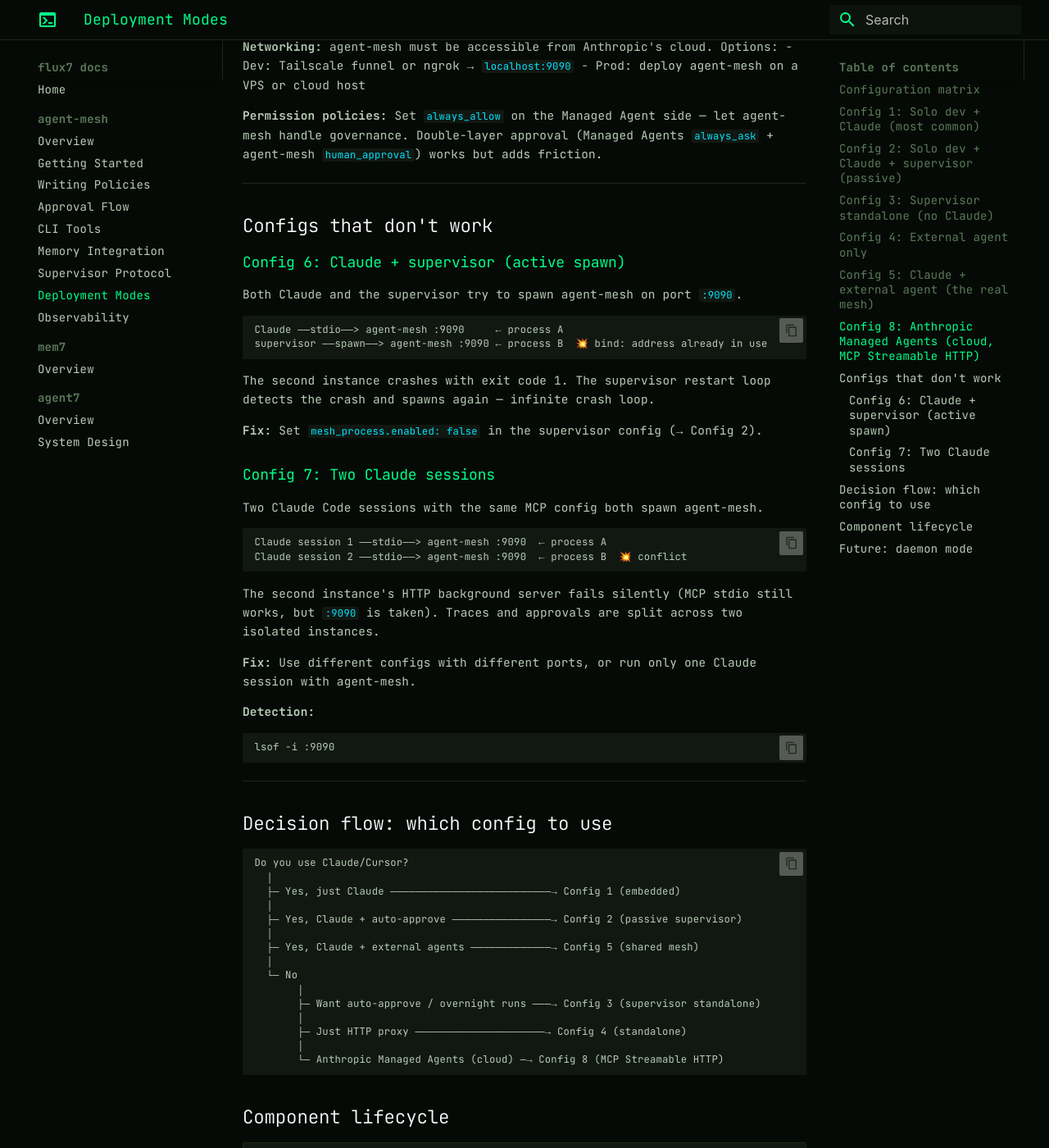
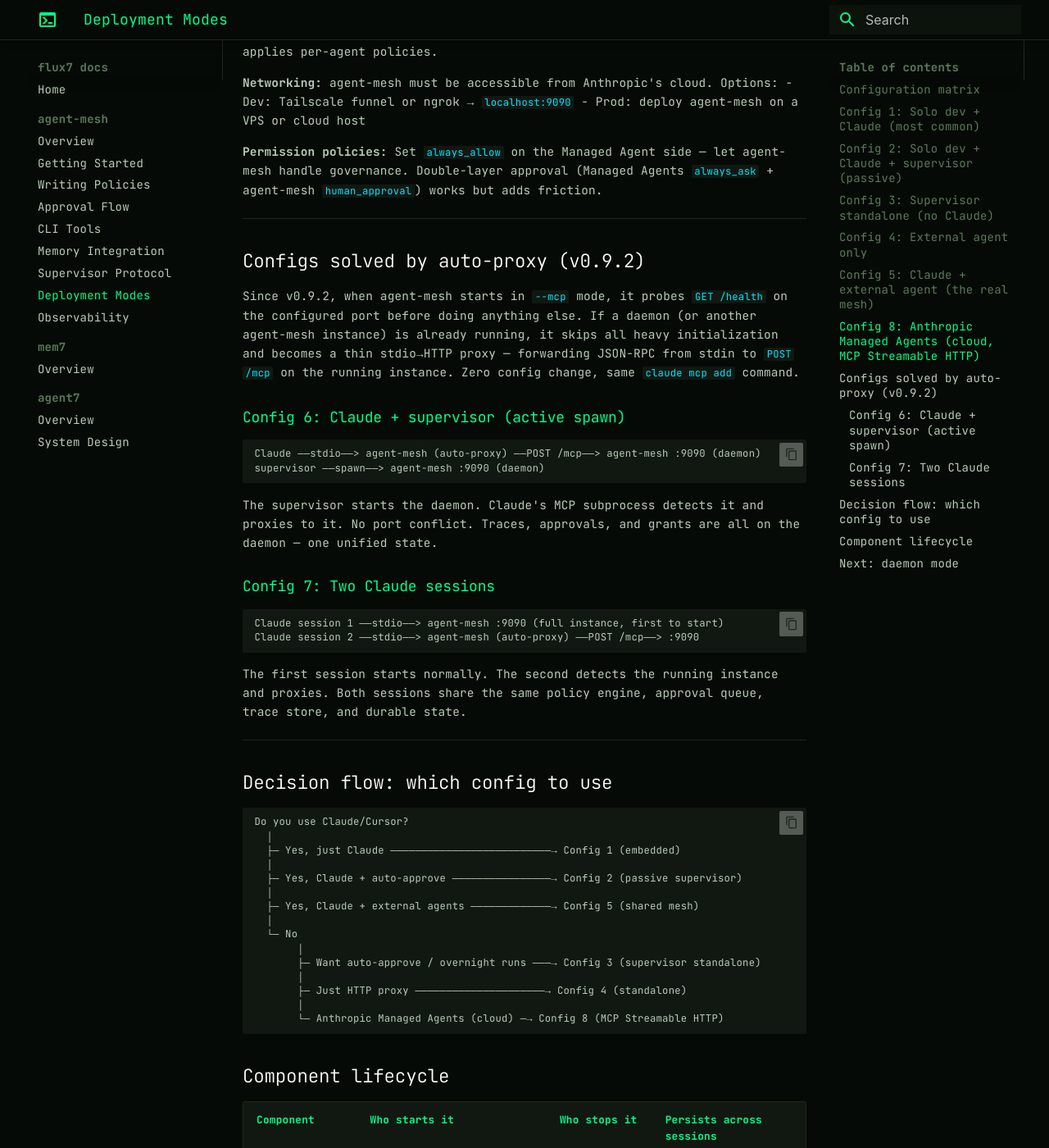
Before and after one commit to KTCrisis/flux7-docs, an MkDocs documentation site: the page built from docs/agent-mesh/deployment-modes.md, in a window 1280 px wide and 1400 px high, scrolled down 4769 px. Shown: the whole window at 82% size. Built offline with MkDocs 1.6.1 and Material for MkDocs 9.7.7, drawn with Linux system fonts in a browser that asks for light colours; some of the changed text lies outside the part shown.

Commit message:
docs: update for v0.9.2 — durable state, auto-proxy, deployment modes
- agent-mesh index: bump to v0.9.2, 307 tests, durable state + auto-proxy
- deployment-modes: configs 6/7 solved by auto-proxy, updated feature table
- mem7 index: add auto-proxy mention

Co-Authored-By: Claude Opus 4.6 <noreply@anthropic.com>

````diff
--- a/docs/agent-mesh/deployment-modes.md
+++ b/docs/agent-mesh/deployment-modes.md
@@ -11,10 +11,10 @@ Agent-mesh supports different configurations depending on who connects and how.
 | **3** | Supervisor standalone (no Claude) | HTTP | Supervisor spawns it | Active | Works |
 | **4** | External agent (LangChain, script) | HTTP | Manual or supervisor | Optional | Works |
 | **5** | Claude + external agent | MCP stdio + HTTP | Claude spawns it | Optional | Works |
-| **6** | Claude + supervisor (active spawn) | MCP stdio + HTTP | Both try to spawn | Active | **Port conflict** |
-| **7** | 2 Claude sessions | MCP stdio × 2 | Both spawn | - | **Port conflict** |
+| **6** | Claude + supervisor (active spawn) | MCP stdio + HTTP | Both try to spawn | Active | Works (auto-proxy) |
+| **7** | 2 Claude sessions | MCP stdio × 2 | Both spawn | - | Works (auto-proxy) |
 
-Configs 1–5 work today. Configs 6–7 have a port conflict that requires either passive mode or the future daemon mode.
+Configs 1–5 work natively. Configs 6–7 are solved by auto-proxy (v0.9.2) — the second instance detects the running daemon and becomes a thin stdio→HTTP proxy instead of crashing.
 
 ---
 
@@ -222,39 +222,27 @@ agent-mesh extracts the agent ID from `Authorization: Bearer agent:<id>` and app
 
 ---
 
-## Configs that don't work
+## Configs solved by auto-proxy (v0.9.2)
+
+Since v0.9.2, when agent-mesh starts in `--mcp` mode, it probes `GET /health` on the configured port before doing anything else. If a daemon (or another agent-mesh instance) is already running, it skips all heavy initialization and becomes a thin stdio→HTTP proxy — forwarding JSON-RPC from stdin to `POST /mcp` on the running instance. Zero config change, same `claude mcp add` command.
 
 ### Config 6: Claude + supervisor (active spawn)
 
-Both Claude and the supervisor try to spawn agent-mesh on port `:9090`.
-
 ```
-Claude ──stdio──> agent-mesh :9090     ← process A
-supervisor ──spawn──> agent-mesh :9090 ← process B  💥 bind: address already in use
+Claude ──stdio──> agent-mesh (auto-proxy) ──POST /mcp──> agent-mesh :9090 (daemon)
+supervisor ──spawn──> agent-mesh :9090 (daemon)
 ```
 
-The second instance crashes with exit code 1. The supervisor restart loop detects the crash and spawns again — infinite crash loop.
-
-**Fix:** Set `mesh_process.enabled: false` in the supervisor config (→ Config 2).
+The supervisor starts the daemon. Claude's MCP subprocess detects it and proxies to it. No port conflict. Traces, approvals, and grants are all on the daemon — one unified state.
 
 ### Config 7: Two Claude sessions
 
-Two Claude Code sessions with the same MCP config both spawn agent-mesh.
-
 ```
-Claude session 1 ──stdio──> agent-mesh :9090  ← process A
-Claude session 2 ──stdio──> agent-mesh :9090  ← process B  💥 conflict
+Claude session 1 ──stdio──> agent-mesh :9090 (full instance, first to start)
+Claude session 2 ──stdio──> agent-mesh (auto-proxy) ──POST /mcp──> :9090
 ```
 
-The second instance's HTTP background server fails silently (MCP stdio still works, but `:9090` is taken). Traces and approvals are split across two isolated instances.
-
-**Fix:** Use different configs with different ports, or run only one Claude session with agent-mesh.
-
-**Detection:**
-
-```bash
-lsof -i :9090
-```
+The first session starts normally. The second detects the running instance and proxies. Both sessions share the same policy engine, approval queue, trace store, and durable state.
 
 ---
 
@@ -283,19 +271,19 @@ Do you use Claude/Cursor?
 | Component | Who starts it | Who stops it | Persists across sessions |
 |-----------|--------------|-------------|------------------------|
 | **Ollama** | System daemon | System | Yes |
-| **agent-mesh** | Claude (config 1/2/5) or supervisor (config 3) | Dies with parent | No (unless daemon mode) |
+| **agent-mesh** | Claude (config 1/2/5) or supervisor (config 3) | Dies with parent | Durable state (SQLite) survives restarts |
 | **Upstream MCP servers** | agent-mesh (subprocesses) | Die with agent-mesh | No |
 | **Supervisor** | User (terminal) | User (Ctrl+C) | Yes (as long as terminal lives) |
 | **Claude Code** | User | User | No |
 
-## Future: daemon mode
+## Next: daemon mode
 
-The ideal architecture — a single persistent agent-mesh instance shared by everyone:
+The auto-proxy (v0.9.2) solves port conflicts — but the first instance is still ephemeral (tied to whoever started it). The next step is a proper daemon:
 
 ```
                     agent-mesh serve (daemon, persistent)
                     ┌─────────────────────────────────────┐
-Claude ──connect──> │                                     │──> tools
+Claude ──proxy───>  │                                     │──> tools
 Agent B ───HTTP───> │  registry · policy · approval       │
 Agent C ───HTTP───> │  trace · grants · rate limiting     │
                     └──────────────┬──────────────────────┘
@@ -303,12 +291,10 @@ Agent C ───HTTP───> │  trace · grants · rate limiting     │
                             supervisor (poll)
 ```
 
-Two new subcommands:
+- **`agent-mesh serve`** — run as a persistent daemon (HTTP + manages upstream MCP servers, survives client disconnects)
+- **Auto-proxy** handles the MCP side automatically — Claude's `--mcp` instance detects the daemon and proxies to it. No explicit `connect` subcommand needed.
 
-- **`agent-mesh serve`** — run as a persistent daemon (HTTP + manages upstream MCP servers)
-- **`agent-mesh connect --url http://localhost:9090`** — thin MCP stdio proxy for Claude Code
-
-This solves both Config 6 (port conflict) and Config 2's limitation (mesh dies with Claude). Claude uses `connect` instead of spawning the full agent-mesh. The supervisor manages the daemon lifecycle.
+This solves Config 2's limitation (mesh dies with Claude). The supervisor manages the daemon lifecycle. Durable state (v0.9.2) ensures approvals and grants survive daemon restarts.
 
 | Feature | Status |
 |---------|--------|
@@ -319,5 +305,6 @@ This solves both Config 6 (port conflict) and Config 2's limitation (mesh dies w
 | Config 5: Shared mesh | Done |
 | Config 8: Managed Agents (MCP Streamable HTTP) | Done (v0.9.0) |
 | `supervisor.enabled` (hide approval tools) | Done |
-| `agent-mesh serve` (daemon) | Not yet |
-| `agent-mesh connect` (MCP-to-HTTP proxy) | Not yet |
+| Durable state (SQLite) | Done (v0.9.2) |
+| Auto-proxy (stdio→HTTP on daemon detect) | Done (v0.9.2) |
+| `agent-mesh serve` (daemon) | Next |
````
Also changed, not shown: docs/agent-mesh/index.md (+4 -2 lines), docs/mem7/index.md (+1 -1 lines).
